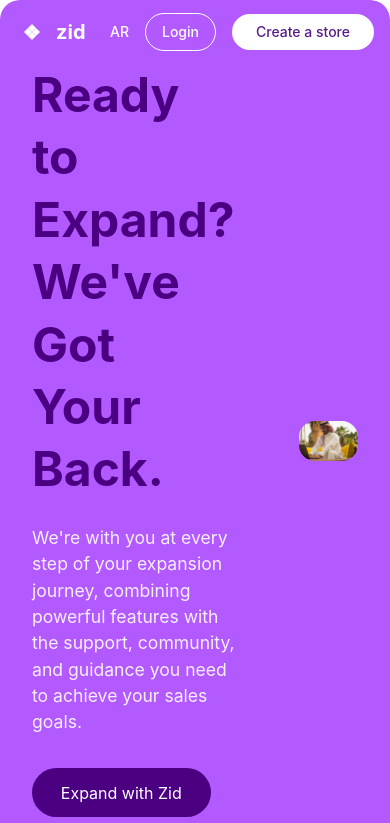
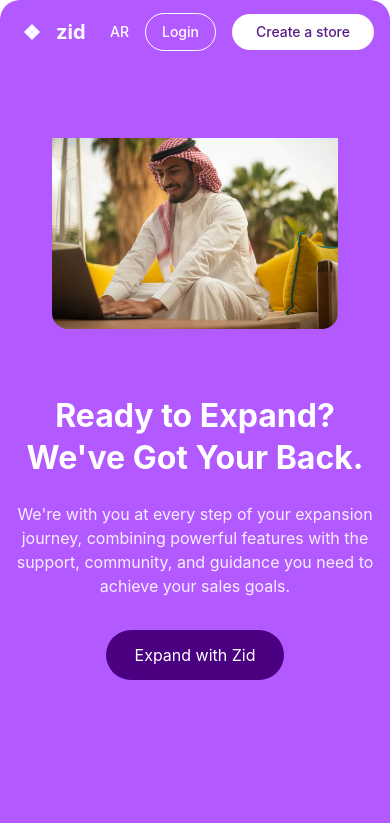
Before and after one commit to AHMED739268/softwarehouse, a React (Vite) app: page /whyzid in a window 390 px wide. Shown: the top 823 px of the page. Built offline with nearby package versions, Linux system fonts and the light colour scheme.

Commit message:
softwarehouse

```diff
--- a/src/sections/Hero2.css
+++ b/src/sections/Hero2.css
@@ -69,3 +69,35 @@
 }
 
 /* Use JavaScript to animate transform too */
+@media (max-width: 768px) {
+  .hero {
+    flex-direction: column; /* خلي العناصر فوق بعض */
+    text-align: center;
+    padding: 2rem 1rem;
+  }
+
+  .hero-content {
+    order: 2; /* النص تحت */
+    padding: 0;
+  }
+
+  .hero-image-container {
+    order: 1; /* الصورة فوق */
+    width: 100%;
+  }
+
+  .hero-image {
+    padding-top: 40px;
+    max-width: 80%; /* خلي الصورة تكبر */
+    width: 100%;
+  }
+
+  .hero h1 {
+    font-size: 2rem;
+    color: #fff;
+  }
+
+  .hero p {
+    font-size: 1rem;
+  }
+}
```
